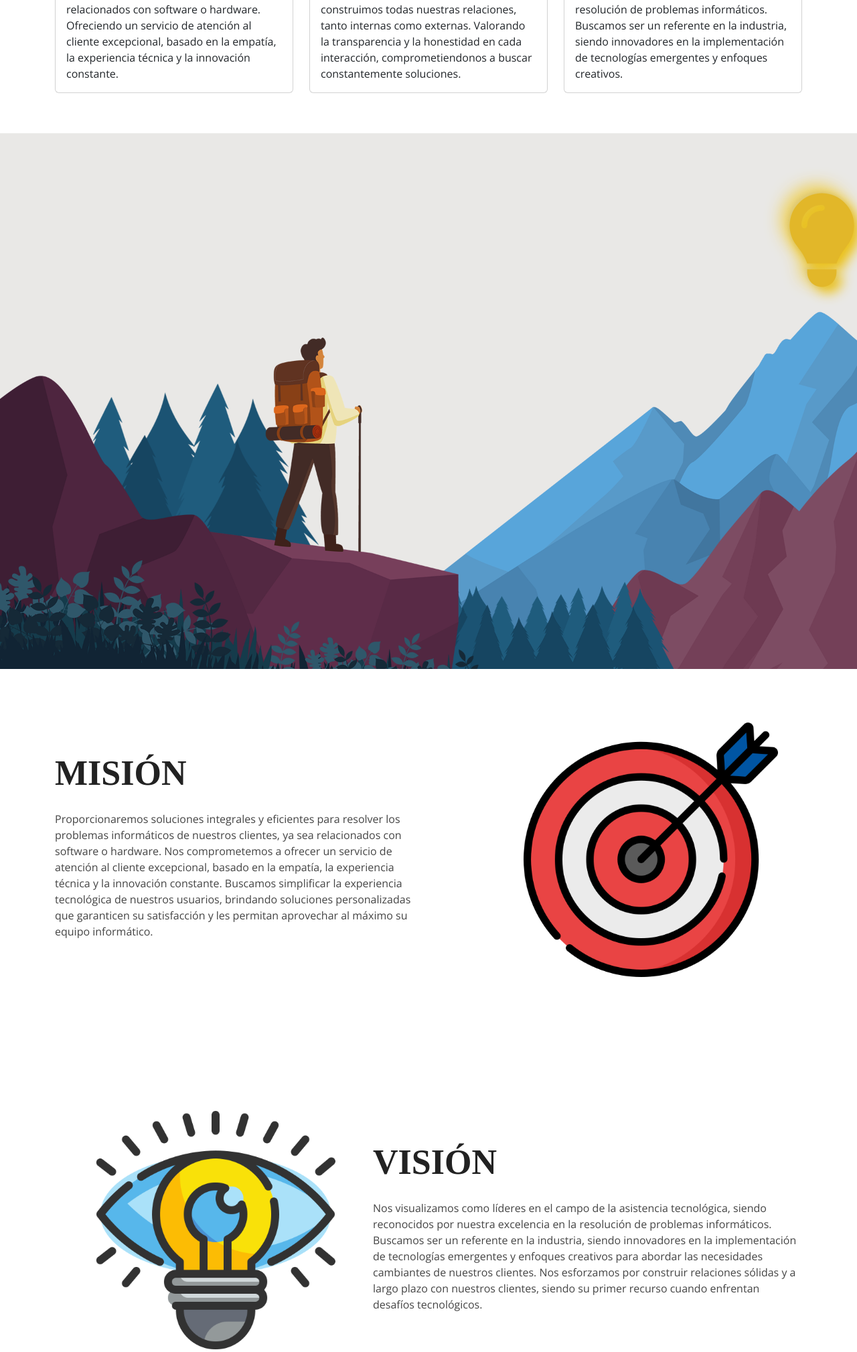
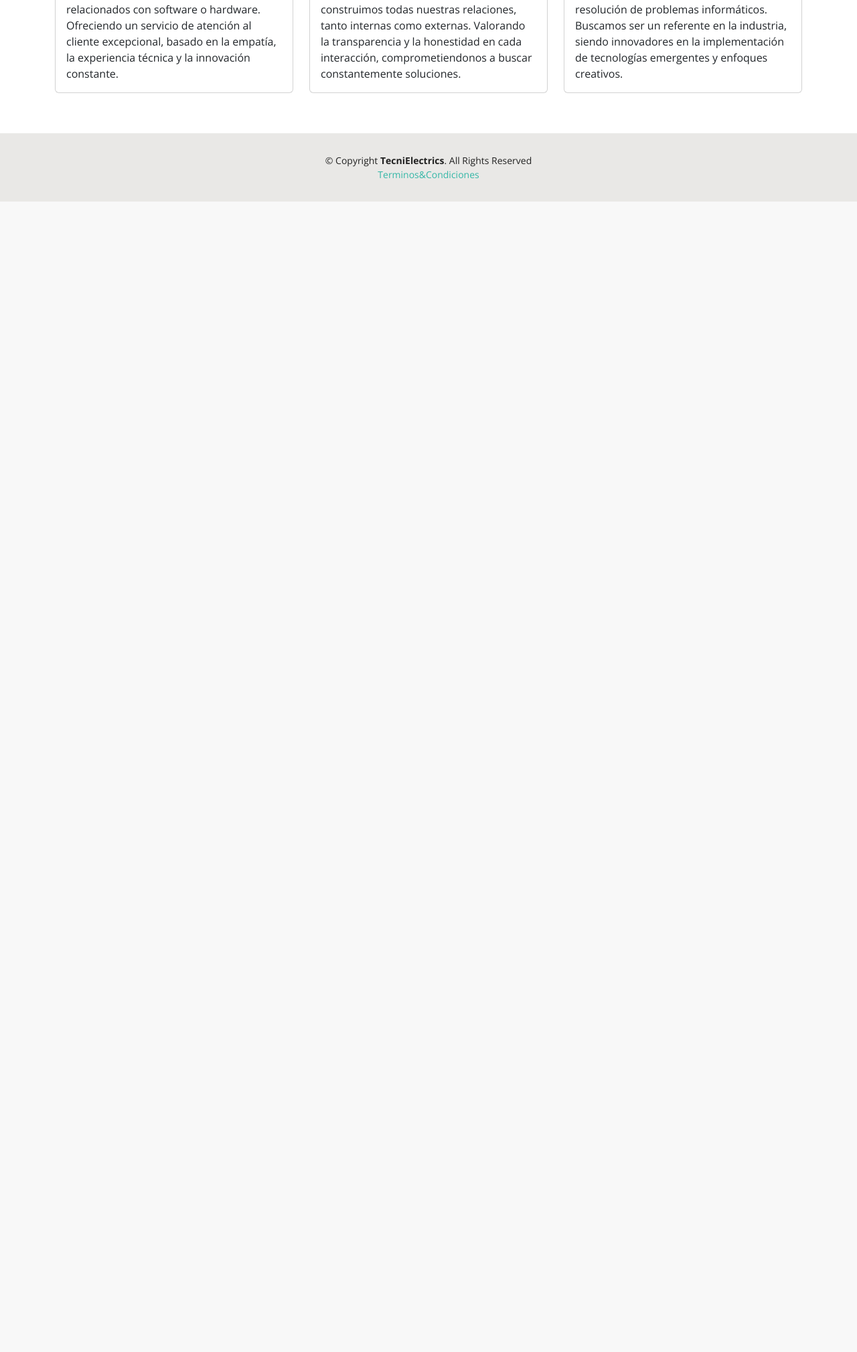
Before and after one commit to julian192004/MI-CRM, a PHP site: page /about.php in a window 1280 px wide. Shown: the part 1195-3214 px from the top of the page at 67% size. After the commit the page ends 1496 px from the top, so only its background shows below. Run offline with PHP 8.4, Linux system fonts and the light colour scheme.

Commit message:
nosotros

```diff
--- a/about.php
+++ b/about.php
@@ -198,66 +198,7 @@ session_start();
   </main><!-- End #main -->
 
 
-    <section class="parallax">
-      <i class="fa-solid fa-lightbulb"id="titulo" ></i>
-      <img src="assets/img/mountain-blue.png" id="mountain-blue">
-      <img src="assets/img/trees-left.png" id="trees-left">
-      <img src="assets/img/mountain-red.png" id="mountain-red">
-      <img src="assets/img/trees-bottom.png" id="trees-bottom">
-      <img src="assets/img/man.png" id="man">
-      <img src="assets/img/plants.png" id="plants">
-  </section>
-  <section class="informacion">
-    <section class="two-col-sec section pt-0">
-        <div class="container">
-            <div class="row align-items-center">
-                <div class="col-lg-6 order-lg-1 order-2">
-                    <div class="sec-text">
-                        <h2 class="xxl-title">MISIÓN</h2>
-                        <p class="p">Proporcionaremos soluciones integrales y eficientes para resolver
-                          los problemas informáticos de nuestros clientes, ya sea relacionados con software o hardware.
-                          Nos comprometemos a ofrecer un servicio de atención al cliente excepcional, basado en la empatía,
-                          la experiencia técnica y la innovación constante. Buscamos simplificar la experiencia tecnológica
-                          de nuestros usuarios, brindando soluciones personalizadas que garanticen su satisfacción y les permitan
-                          aprovechar al máximo su equipo informático.</p>
-                    </div>
-                </div>
-                <div class="col-lg-6 order-lg-2 order-1">
-                    <div class="sec-img">
-                        <img src="Assets/img/objetivo.png " alt="" class="img1" >
-                    </div>
-                </div>
-            </div>
-        </div>
-    </section>
 
-    <section class="two-col-sec section">
-        <div class="container">
-            <div class="row align-items-center">
-                <div class="col-lg-5">
-                    <div class="sec-img mt-5">
-                        <img src="Assets/img/vision2.png " alt="" class="img2" >
-                    </div>
-                </div>
-                <div class="col-lg-7"> <!-- ya -->
-                    <div class="sec-text">
-                        <h2 class="xxl-title">VISIÓN</h2>
-                        <p class="p">Nos visualizamos como líderes en el campo de la asistencia tecnológica,
-                          siendo reconocidos por nuestra excelencia en la resolución de problemas informáticos.
-                           Buscamos ser un referente en la industria, siendo innovadores en la implementación de tecnologías
-                           emergentes y enfoques creativos para abordar las necesidades cambiantes de nuestros clientes.
-                           Nos esforzamos por construir relaciones sólidas y a largo plazo con nuestros clientes, siendo
-                           su primer recurso cuando enfrentan desafíos tecnológicos.</p>
-                    </div>
-                </div>
-            </div>
-        </div>
-    </section>
-</section>
-  </main><!-- End #main -->
-
-
->>>>>>> 9c132d36d2a0a98b004098edb15558ab9c4f8b7d
  <!-- ======= Footer ======= -->
  <footer id="footer">
     <div class="container">
```
